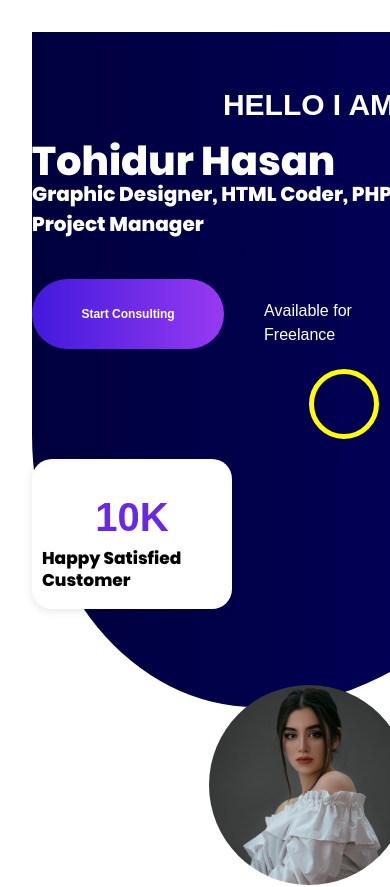
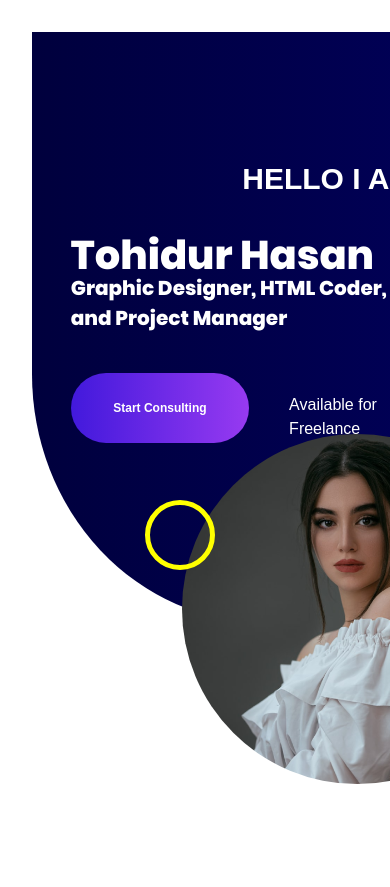
Before and after one commit to armenuhitoroyan/web-cv, a React (Vite) app: page / in a window 390 px wide. Shown: the top 887 px of the page. Built offline with nearby package versions, Linux system fonts and the light colour scheme.

Commit message:
checked the Enternet

```diff
--- a/src/components/AuthorInfo.tsx
+++ b/src/components/AuthorInfo.tsx
@@ -76,11 +76,11 @@ const AuthorInfo: React.FC = () => {
             <div
               className={`${styles.button} w-full flex flex-col items-center`}
             >
-              <button className="bg-white font-bold py-2 px-4 rounded-full hover:bg-gray-100 transition">
+              <button className="bg-white font-bold py-2 px-4 rounded-full mt-20 hover:bg-gray-100 transition">
                 Select Now
               </button>
             </div>
-            <div>
+            <div className="mt-20">
               <Pages size="40px" />
             </div>
           </div>
@@ -98,7 +98,7 @@ const AuthorInfo: React.FC = () => {
               aul erdum. erdum.
             </p>
           </div>
-          <div style={{ marginLeft: "5%" }}>
+          <div className="mt-10" style={{ marginLeft: "5%" }}>
             <img
               src="https://afsu.tohidur.com/img/sine.png"
               alt="Image not found"
--- a/src/components/header/Header.tsx
+++ b/src/components/header/Header.tsx
@@ -52,6 +52,16 @@ const Circle: React.FC<CircleProps> = ({
   );
 };
 
+const Animation: React.FC = () => (
+  <div className={`${styles.animation_container}`}>
+    <img
+      className={`${styles.shaps_logo}`}
+      src="src/assets/images/shaps.png"
+      alt="Shaps"
+    />
+  </div>
+);
+
 const Header: React.FC = () => {
   return (
     <div className={styles.header_container}>
@@ -84,10 +94,8 @@ const Header: React.FC = () => {
                 <li>Available for Freelance</li>
               </ul>
             </div>
-            {/* <div className={styles.title_animation}>
+            {/* <Animation /> */}
 
-              <div>Animation Component</div>
-            </div> */}
             <div>
               <Circle color="yellow" left="50%" top="0px" />
             </div>
--- a/src/pages/HomePage.tsx
+++ b/src/pages/HomePage.tsx
@@ -48,26 +48,7 @@ const ArticleCard: React.FC<ArticleCardProps> = ({
   );
 };
 
-const Assessment: React.FC = () => (
-  <div
-    className={`w-full flex   items-center justify-center ${styles.content_wrapper}`}
-  >
-    <div
-      className={`w-full flex   items-center justify-center ${styles.left_section}`}
-    >
-      <h2>1M+ Satisfied Customers</h2>
-      <p>
-        Vestibulum vitae lorim tellus nec dui dictum lorim ac, place uilm rat
-        Lorse ipsom
-      </p>
-      <div className={styles.animation_box}>{/* <Animation /> */}</div>
-      <div className={styles.nav_buttons}>
-        <button></button>
-        <button></button>
-      </div>
-    </div>
-  </div>
-);
+
 
 const images = [
   {
@@ -165,7 +146,7 @@ const HomePage: React.FC = () => {
     department: string;
     message: string;
   }) => {
-    // Handle the submitted form data
+    // user-ի լրացրած տվյալները
     console.log("User Added:", formData);
   };
 
--- a/src/pages/Homepage/Home2.tsx
+++ b/src/pages/Homepage/Home2.tsx
@@ -408,7 +408,7 @@ const Homepage2: React.FC = () => {
       >
         <h2>Let's Create Something Creative Together</h2>
         <p>We can't wait to hear from making something beautiful and new!</p>
-        <button className="bg-white  font-bold py-2 px-4 rounded-full hover:bg-gray-100 transition">
+        <button className="bg-white text-white font-bold py-2 px-4 rounded-full hover:bg-gray-100 transition">
           Start Consulting
         </button>
       </div>
--- a/src/routes/AppRoutes.tsx
+++ b/src/routes/AppRoutes.tsx
@@ -23,8 +23,14 @@ import PricingPlans from "../pages/pages/PricingPlans";
 import PortfolioDetails2 from "../pages/portfolio/PortfolioDetails2";
 import { useScrolling } from "../hooks/useScrolling";
 import LoadingComponent from "../components/Loading";
+import { useEffect, useState } from "react";
 
 function AppRoutesContent(): JSX.Element {
+  const [loading, setLoading] = useState(true);
+
+  const [isOnline, setIsOnline] = useState<boolean>(navigator.onLine);
+  const [messages, setMessages] = useState<string[]>([]);
+
   const { isScrolled } = useScrolling();
   const location = useLocation();
   const hideNavbar =
@@ -32,14 +38,41 @@ function AppRoutesContent(): JSX.Element {
 
   console.log(isScrolled);
 
+  useEffect(() => {
+    // Ստուգում ենք ինտերնետի կապը
+    const handleOnline = () => setIsOnline(true);
+    const handleOffline = () => setIsOnline(false);
+
+    // Մեջտեղում WebSocket կապի վիճակագրությունը
+    const wsStatus = messages.length > 0; // Եթե հաղորդագրություն ստացվեց, ապա WebSocket կապը հաստատված է
+    const timer = setTimeout(() => {
+      setLoading(false);
+    }, 1000);
+
+    setLoading(!(isOnline && wsStatus));
+
+    // Ավելացնում ենք միջոցառումներ
+    window.addEventListener("online", handleOnline);
+    window.addEventListener("offline", handleOffline);
+
+    // Մաքրում ենք timer-ը և հեռացնում event listener-ները
+    return () => {
+      clearTimeout(timer);
+      window.removeEventListener("online", handleOnline);
+      window.removeEventListener("offline", handleOffline);
+    };
+  }, [isOnline, messages]);
+
   return (
     <>
-      {!hideNavbar && (
+      {!isOnline ? (
         <div>
-          {/* <LoadingComponent /> */}
+          <LoadingComponent />
+          {/* <Navbar /> */}
+        </div>
+      ) : (
+        <div>
           <Navbar />
-        </div>
-      )}
           <Routes>
             <Route path="/" element={<HomePage />} />
             <Route path="/index-2" element={<Homepage2 />} />
@@ -65,6 +98,8 @@ function AppRoutesContent(): JSX.Element {
             <Route path="/pricing-plans" element={<PricingPlans />} />
             <Route path="/contact" element={<Contact />} />
           </Routes>
+        </div>
+      )}
     </>
   );
 }
--- a/src/style/Contact.module.css
+++ b/src/style/Contact.module.css
@@ -88,7 +88,7 @@
   height: 95vh !important;
   background-color: #1e0a48 !important;
   position: relative;
-  margin-left: -14%;
+  margin-left: -20%;
   overflow: hidden !important;
 }
 
--- a/src/style/HomePage.module.css
+++ b/src/style/HomePage.module.css
@@ -6,17 +6,35 @@
 
 @keyframes rotateAndResize {
   0% {
-    width: 300dvh;
+    width: 250px;
     transform: rotate(0deg);
     opacity: 1;
   }
   50% {
-    width: 250px;
+    width: 150px;
     transform: rotate(180deg);
     opacity: 1;
   }
   100% {
+    width: 150px;
+    transform: rotate(360deg);
+    opacity: 0; /* Hide the image */
+  }
+}
+
+@keyframes rotateAndResize {
+  0% {
     width: 250px;
+    transform: rotate(0deg);
+    opacity: 1;
+  }
+  50% {
+    width: 150px;
+    transform: rotate(180deg);
+    opacity: 1;
+  }
+  100% {
+    width: 150px;
     transform: rotate(360deg);
     opacity: 0; /* Hide the image */
   }
@@ -261,14 +279,6 @@ body {
   margin-bottom: 10px;
 }
 
-.title_animation {
-  position: relative;
-  margin-inline-start: 160%;
-  z-index: 3;
-  width: 250px;
-  margin-top: 0;
-}
-
 /* Header */
 
 .header_container {
@@ -318,12 +328,111 @@ p {
   padding-left: 0;
 }
 
-.title_animation {
+.circle {
+  position: absolute;
+  border-radius: 50%;
+  margin-top: 12%;
+  margin-left: 8.5%;
+}
+
+.img {
+  border-radius: 50%;
+  width: 300px;
+  margin-top: 120px;
+  margin-right: 170px;
+}
+
+.follows_box {
+  width: 200px;
+  height: 150px;
+  background-color: white;
+  padding: 10px;
+  position: absolute;
+  top: 53%;
+  border-radius: 20px;
+  margin-inline-start: 35%;
+  box-shadow: 0 2px 10px 0 rgb(0 0 0 / 10%);
+  z-index: 2;
+}
+
+.follows_box p {
+  color: black !important;
+  font-weight: bold;
+  line-height: 22px;
+  margin-top: -5%;
+  font-size: 17px !important;
+}
+
+.follows_box h2 {
+  color: #6928e6;
+  font-size: 40px;
+  text-align: center;
+  font-weight: bold;
+  margin-top: 5%;
+}
+
+.animation_container {
   position: relative;
-  margin-inline-start: 160%;
-  z-index: 3;
-  width: 250px;
-  margin-top: 0;
+  transform: none;
+  margin-top: -350px;
+  margin-left: 450px;
+  z-index: 20;
+}
+
+.shaps_logo {
+  position: relative;
+  animation: rotateAndResize 5s infinite linear;
+  transition: opacity 0.5s ease-out;
+}
+
+/* Մեդիա հարցում 768px-ից փոքր էկրանների համար */
+/* Header */
+
+.header_container {
+  margin: 0 auto;
+  background: linear-gradient(90deg, #00003d, #010060);
+  border-bottom-left-radius: 115%;
+  border-bottom-right-radius: 170%;
+  height: 80vh;
+}
+
+.box_content p {
+  color: white !important;
+}
+
+.box {
+  height: 450px;
+  color: white;
+  margin: 0px;
+}
+
+.box_content {
+  color: white;
+  margin: 0 auto;
+  padding: 0 auto;
+  margin-inline-start: 7%;
+  margin-block-end: 20%;
+  text-align: start;
+}
+
+.box_content h2 {
+  font-size: 30px;
+  text-align: start;
+  margin: 0px;
+  margin-top: 25%;
+}
+
+.box_content h1,
+p {
+  margin-top: 40px;
+  font-family: "Poppins";
+  font-weight: 800;
+  font-size: 60px;
+}
+
+.box_content ul {
+  list-style-type: none;
+  padding-left: 0;
 }
 
 .circle {
@@ -369,45 +478,152 @@ p {
   margin-top: 5%;
 }
 
-/* Մեդիա հարցում 768px-ից փոքր էկրանների համար */
-@media (max-width: 768px) {
-  .box {
-    flex-direction: column;
-    align-items: center;
-    text-align: center;
+.animation_container {
+  position: relative;
+  transform: none;
+  margin-top: -350px;
+  margin-left: 450px;
+  z-index: 20;
+}
+
+.shaps_logo {
+  position: relative;
+  animation: rotateAndResize 5s infinite linear;
+  transition: opacity 0.5s ease-out;
+}
+
+/* Media Queries */
+
+@media (max-width: 1280) {
+  .follows_box {
+    margin-left: 400px;
   }
 
-  .box_content {
-    margin-inline-start: 0;
-    margin-block-end: 10%;
+  .circle {
+    margin: 0px;
+    margin-top: 250px;
+    margin-left: 250px;
+  }
+}
+
+/* For tablets and smaller desktops */
+@media (max-width: 1024px) {
+  .header_container {
+    height: 80vh;
+    border-bottom-left-radius: 100%;
+    border-bottom-right-radius: 150%;
   }
 
-  .box_content h2 {
-    margin-top: 10%;
+  .box_content h1 {
+    font-size: 50px;
   }
 
-  .box_content h1,
-  p {
-    margin-top: 20px;
+  .box_content p {
+    font-size: 18px;
+  }
+
+  .follows_box {
+    margin: 0px;
+    left: 400px;
+    top: 350px;
+  }
+
+  .img {
+    width: 250px;
+    margin-top: 100px;
+    margin-right: 100px;
+  }
+
+  .follows_box {
+    margin-inline-start: 25%;
+  }
+
+  .circle {
+    margin: 0px;
+    margin-top: 200px;
+    margin-left: 200px;
+  }
+}
+
+/* For tablets */
+@media (max-width: 768px) {
+  .header_container {
+    height: 60vh;
+    border-bottom-left-radius: 90%;
+    border-bottom-right-radius: 130%;
+  }
+
+  .box_content h1 {
     font-size: 40px;
   }
 
+  .box_content p {
+    font-size: 16px;
+  }
+
   .img {
-    margin-top: 20px;
-    margin-right: 0;
-    width: 200px;
+    margin: 0px;
+    width: 300px;
+    margin-top: -200px;
+    margin-left: 350px;
   }
 
   .follows_box {
-    position: relative;
-    top: 0;
-    margin-inline-start: 0;
-    margin-top: 20px;
+    margin-inline-start: 20%;
+    margin-top: 50px;
   }
 
   .circle {
-    position: relative;
-    margin-top: 20px;
-    margin-left: 0;
+    margin: 0 auto;
+    margin-top: 500px;
   }
 }
+
+/* For mobile devices */
+@media (max-width: 480px) {
+  .header_container {
+    height: 70vh;
+    border-bottom-left-radius: 80%;
+    border-bottom-right-radius: 110%;
+  }
+
+  .box_content h1 {
+    font-size: 30px;
+  }
+
+  .box_content p {
+    font-size: 14px;
+  }
+
+  .follows_box {
+    margin-inline-start: 20%;
+    margin-top: 250px;
+  }
+
+  .circle {
+    margin: 0 auto;
+    margin-top: 500px;
+    margin-left: -50px;
+  }
+
+  .img {
+    margin: 0px;
+    width: 350px;
+    margin-top: -120px;
+    margin-left: 150px;
+  }
+
+  .follows_box {
+    margin-inline-start: 10%;
+    width: 150px;
+    height: 120px;
+  }
+
+  .follows_box h2 {
+    font-size: 30px;
+  }
+
+  .follows_box p {
+    font-size: 14px;
+  }
+}
```
Also changed, not shown: src/components/Loading.tsx (+1 -22 lines), src/components/Navbar.tsx (+3 -4 lines), src/pages/Homepage/Home4.tsx (+5 -5 lines). Lines whose indentation alone changed are shown as unchanged.
